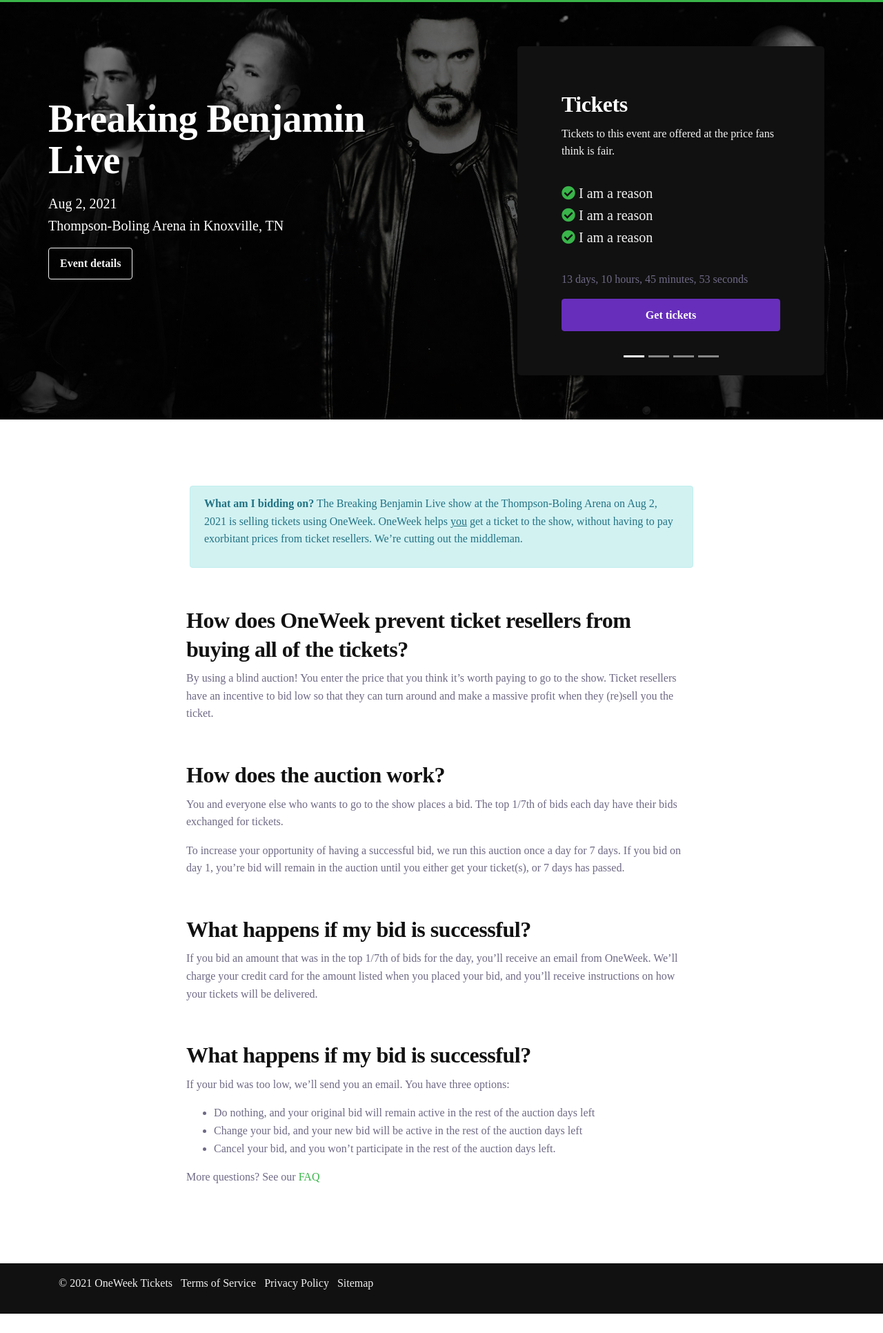
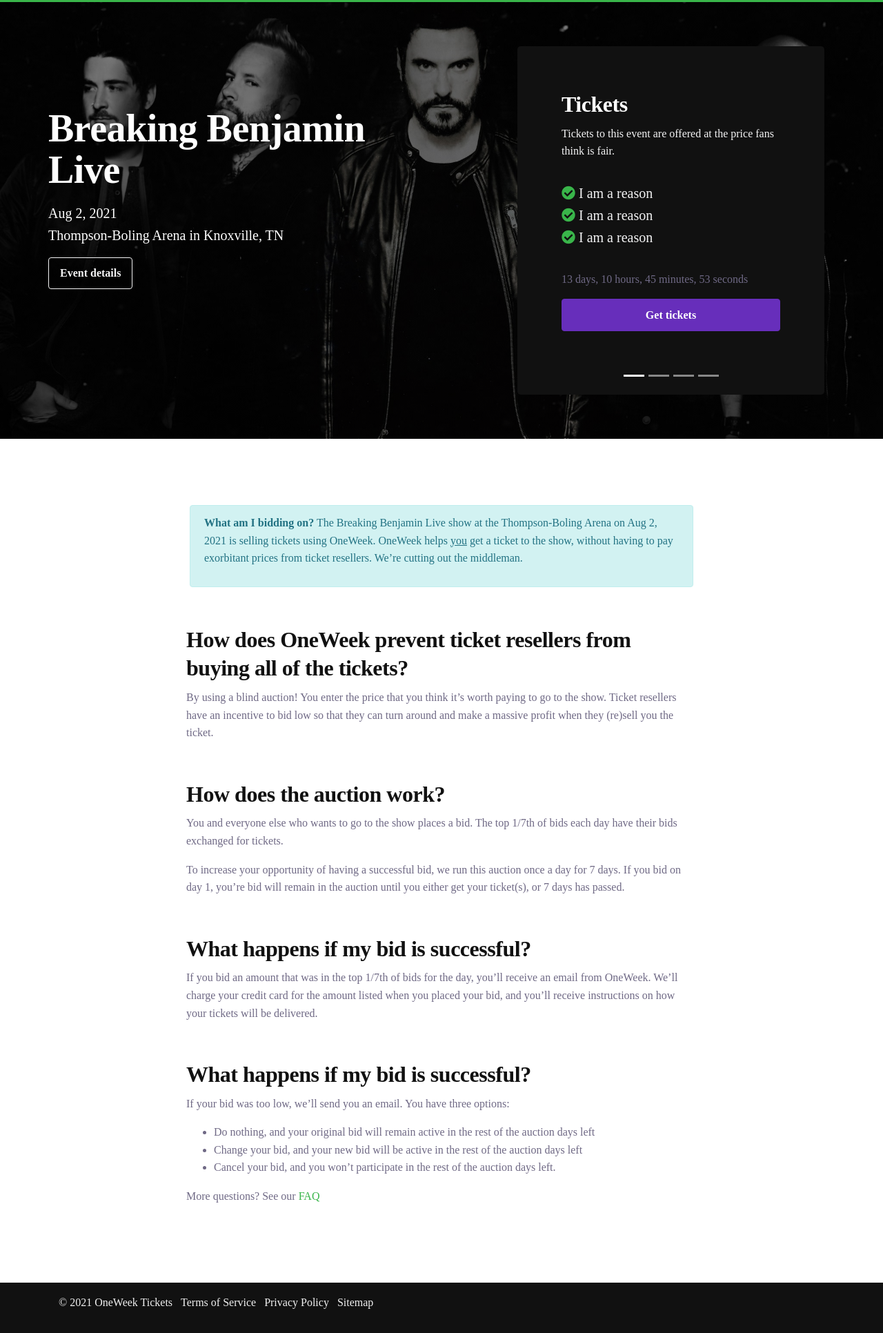
Before and after one commit to laughing-waffles/oneweektickets-app, a Jekyll site: the page built from _events/breaking-benjamin-149552859629.md, in a window 1280 px wide. Shown: the whole page at 69% size. Built offline with Jekyll 4.4.1, drawn with Linux system fonts in a browser that asks for light colours; nearby versions of some CDN libraries; some web fonts are replaced; before the commit the page ends 1904 px from its top, so only the background shows below that.

Commit message:
Update event-details.html

```diff
--- a/_layouts/event-details.html
+++ b/_layouts/event-details.html
@@ -25,7 +25,7 @@
 
       <div class="offset-lg-1 col-xl-5 col-lg-5 col-md-5 col-12 d-block ml-auto">
 
-        <div id="carouselExampleIndicators" class="carousel slide bg-dark p-3 p-md-4 p-lg-8 rounded-lg" data-ride="carousel" data-interval="">
+        <div id="carouselExampleIndicators" class="carousel slide bg-dark p-3 p-md-4 p-lg-8 rounded-lg" data-ride="carousel" data-interval=""  style="min-height:505px">
           <style>
             /* Chrome, Safari, Edge, Opera */
             input::-webkit-outer-spin-button,
```
